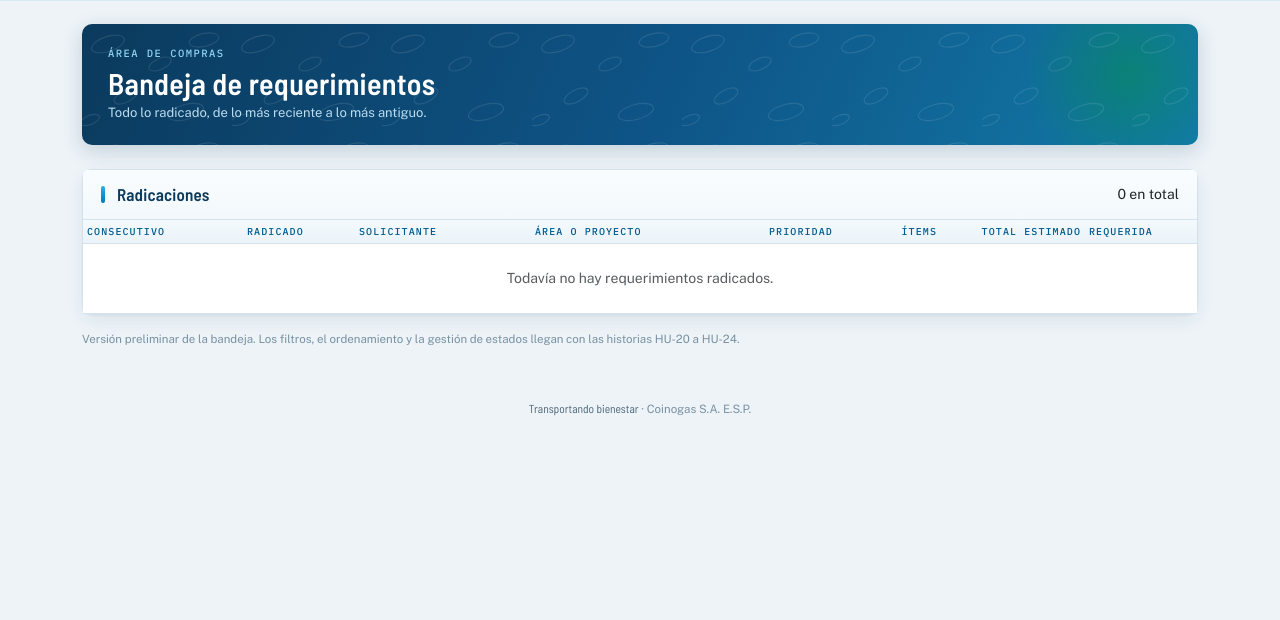
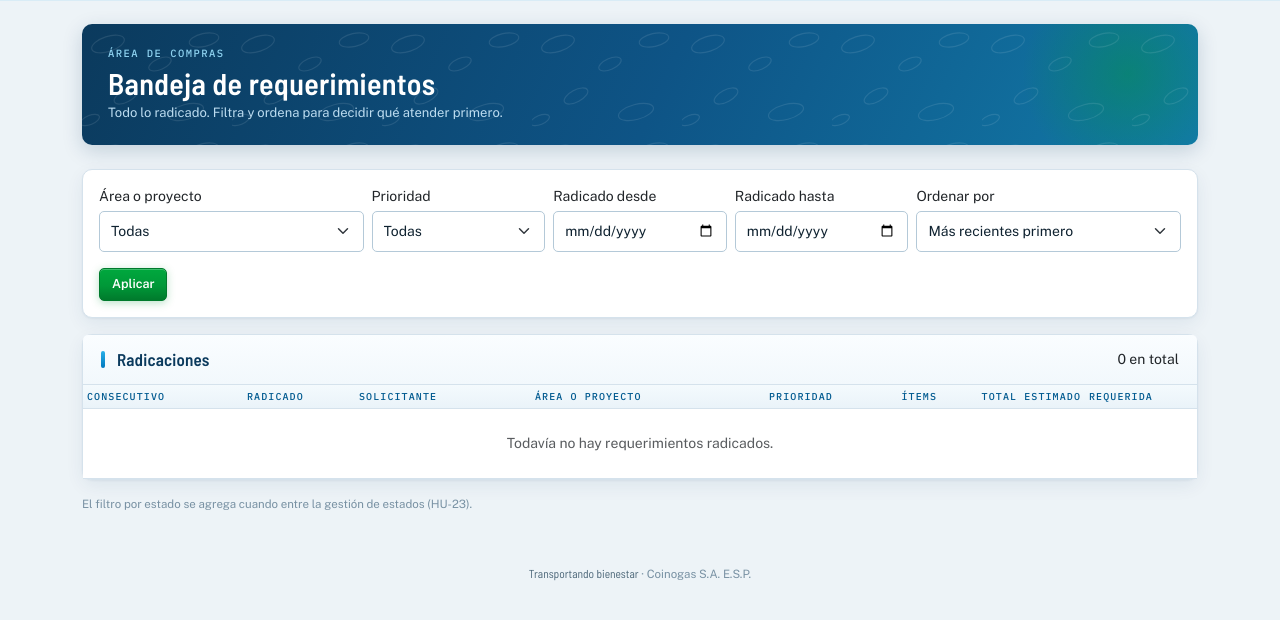
Before and after one commit to Davidcuama/via-coinogas, a Django app: page /requerimientos/bandeja/ in a window 1280 px wide. Shown: the part 60-680 px from the top of the page. Run offline with Django 5.2, Linux system fonts and the light colour scheme; the visitor is signed in with stand-in values (Sample User, id 1); data that the repository does not hold is empty.

Commit message:
HU-21: filtrar y ordenar la bandeja del area de compras
Filtros por area, prioridad y rango de fechas de radicacion, y orden por
fecha de radicacion, fecha requerida o prioridad. Los criterios viajan por
GET y se conservan al paginar. Un valor invalido se informa y no se aplica,
sin vaciar la bandeja. El filtro por estado entra con HU-23.

```diff
--- a/requerimientos/forms.py
+++ b/requerimientos/forms.py
@@ -1,7 +1,14 @@
 from django import forms
 from django.utils import timezone
 
-from .models import JUSTIFICACION_MAX_LENGTH, Item, Prioridad, Requerimiento, UnidadMedida
+from .models import (
+    JUSTIFICACION_MAX_LENGTH,
+    Area,
+    Item,
+    Prioridad,
+    Requerimiento,
+    UnidadMedida,
+)
 
 # HU-15: campos obligatorios del formato ADM-F-22 «Manifestación Requerimiento de
 # Compra». El formato exige al pie que no quede ningún espacio sin diligenciar;
@@ -262,3 +269,99 @@ def item_formset_desde_borrador(filas):
     if not filas:
         return ItemFormSet()
     return _fabrica_item_formset(extra=len(filas) - 1)(initial=filas)
+
+
+# HU-21: criterios de ordenamiento de la bandeja. La llave es lo que viaja en la
+# URL (?orden=...) y el valor, la etiqueta del selector y el `order_by` que aplica.
+# El último criterio de cada uno es el `pk`, para que el orden sea estable entre
+# páginas cuando dos requerimientos empatan.
+ORDEN_BANDEJA = {
+    "recientes": ("Más recientes primero", ("-fecha_solicitud", "-pk")),
+    "antiguos": ("Más antiguos primero", ("fecha_solicitud", "pk")),
+    "requerida": ("Fecha requerida más próxima", ("fecha_requerida", "prioridad__orden", "pk")),
+    "prioridad": ("Prioridad (Alta primero)", ("prioridad__orden", "fecha_requerida", "pk")),
+}
+ORDEN_BANDEJA_DEFECTO = "recientes"
+
+
+class FiltroBandejaForm(forms.Form):
+    """Filtros y ordenamiento de la bandeja del área de compras (HU-21).
+
+    Viaja por GET para que una vista filtrada se pueda recargar, compartir o
+    paginar sin perder los criterios. Todo es opcional: sin filtros, la bandeja
+    muestra todo lo radicado. Un valor inválido (un área que no existe, una
+    fecha mal escrita) se informa en el formulario y ese criterio simplemente
+    no se aplica: el analista nunca se queda con la bandeja en blanco por un
+    parámetro dañado en la URL.
+
+    El filtro por estado entra cuando HU-23 cree el campo `estado` en el
+    modelo; aquí basta con agregar el campo y su línea en `aplicar`.
+    """
+
+    area = forms.ModelChoiceField(
+        label="Área o proyecto",
+        queryset=Area.objects.all(),
+        required=False,
+        empty_label="Todas",
+        widget=forms.Select(attrs={"class": "form-select form-select-sm"}),
+    )
+    prioridad = forms.ModelChoiceField(
+        label="Prioridad",
+        queryset=Prioridad.objects.all(),
+        required=False,
+        empty_label="Todas",
+        widget=forms.Select(attrs={"class": "form-select form-select-sm"}),
+    )
+    desde = forms.DateField(
+        label="Radicado desde",
+        required=False,
+        widget=forms.DateInput(attrs={"class": "form-control form-control-sm", "type": "date"}),
+    )
+    hasta = forms.DateField(
+        label="Radicado hasta",
+        required=False,
+        widget=forms.DateInput(attrs={"class": "form-control form-control-sm", "type": "date"}),
+    )
+    orden = forms.ChoiceField(
+        label="Ordenar por",
+        required=False,
+        choices=[(clave, etiqueta) for clave, (etiqueta, _) in ORDEN_BANDEJA.items()],
+        widget=forms.Select(attrs={"class": "form-select form-select-sm"}),
+    )
+
+    def clean(self):
+        datos = super().clean()
+        desde, hasta = datos.get("desde"), datos.get("hasta")
+        if desde and hasta and desde > hasta:
+            # Se descartan ambas fechas: no hay forma de saber cuál de las dos
+            # quiso decir el analista, y aplicar solo una daría un resultado
+            # que él no pidió.
+            datos.pop("desde")
+            datos.pop("hasta")
+            raise forms.ValidationError(
+                "La fecha «desde» no puede ser posterior a la fecha «hasta»."
+            )
+        return datos
+
+    def criterios(self):
+        """Criterios válidos, incluso si otros campos del formulario fallaron."""
+        self.is_valid()
+        return {campo: valor for campo, valor in self.cleaned_data.items() if valor}
+
+    def hay_filtros(self):
+        """``True`` si hay algún filtro aplicado (el orden no cuenta como filtro)."""
+        return any(campo != "orden" for campo in self.criterios())
+
+    def aplicar(self, consulta):
+        """Filtra y ordena la consulta de la bandeja con los criterios válidos."""
+        criterios = self.criterios()
+        if "area" in criterios:
+            consulta = consulta.filter(area=criterios["area"])
+        if "prioridad" in criterios:
+            consulta = consulta.filter(prioridad=criterios["prioridad"])
+        if "desde" in criterios:
+            consulta = consulta.filter(fecha_solicitud__gte=criterios["desde"])
+        if "hasta" in criterios:
+            consulta = consulta.filter(fecha_solicitud__lte=criterios["hasta"])
+        orden = criterios.get("orden", ORDEN_BANDEJA_DEFECTO)
+        return consulta.order_by(*ORDEN_BANDEJA[orden][1])
--- a/requerimientos/templates/requerimientos/bandeja.html
+++ b/requerimientos/templates/requerimientos/bandeja.html
@@ -8,22 +8,78 @@
   <div class="banda mb-4">
     <div class="eyebrow">Área de compras</div>
     <h1>Bandeja de requerimientos</h1>
-    <p class="sub">Todo lo radicado, de lo más reciente a lo más antiguo.</p>
+    <p class="sub">Todo lo radicado. Filtra y ordena para decidir qué atender primero.</p>
   </div>
+
+  {% comment %}
+    HU-21: los filtros viajan por GET para que la vista filtrada se pueda
+    recargar, compartir y paginar sin perder los criterios.
+  {% endcomment %}
+  <form method="get" class="card mb-3" id="filtros-bandeja" role="search">
+    <div class="card-body">
+      {% if filtros.errors %}
+        <div class="alert alert-warning py-2 small" role="alert" id="errores-filtros">
+          Algunos filtros no se aplicaron:
+          <ul class="mb-0">
+            {% for campo in filtros %}{% for error in campo.errors %}<li>{{ campo.label }}: {{ error }}</li>{% endfor %}{% endfor %}
+            {% for error in filtros.non_field_errors %}<li>{{ error }}</li>{% endfor %}
+          </ul>
+        </div>
+      {% endif %}
+      <div class="row g-2 align-items-end">
+        <div class="col-6 col-md-3">
+          <label for="{{ filtros.area.id_for_label }}" class="mini mb-1">{{ filtros.area.label }}</label>
+          {{ filtros.area }}
+        </div>
+        <div class="col-6 col-md-2">
+          <label for="{{ filtros.prioridad.id_for_label }}" class="mini mb-1">{{ filtros.prioridad.label }}</label>
+          {{ filtros.prioridad }}
+        </div>
+        <div class="col-6 col-md-2">
+          <label for="{{ filtros.desde.id_for_label }}" class="mini mb-1">{{ filtros.desde.label }}</label>
+          {{ filtros.desde }}
+        </div>
+        <div class="col-6 col-md-2">
+          <label for="{{ filtros.hasta.id_for_label }}" class="mini mb-1">{{ filtros.hasta.label }}</label>
+          {{ filtros.hasta }}
+        </div>
+        <div class="col-12 col-md-3">
+          <label for="{{ filtros.orden.id_for_label }}" class="mini mb-1">{{ filtros.orden.label }}</label>
+          {{ filtros.orden }}
+        </div>
+      </div>
+      <div class="d-flex gap-2 mt-3">
+        <button type="submit" class="btn btn-primary btn-sm" id="aplicar-filtros">Aplicar</button>
+        {% if request.GET %}
+          <a href="{% url 'requerimientos:bandeja' %}" class="btn btn-outline-secondary btn-sm"
+             id="limpiar-filtros">Limpiar</a>
+        {% endif %}
+      </div>
+    </div>
+  </form>
 
   <div class="card">
     <div class="card-header">
       <h2>Radicaciones</h2>
-      <span class="mini">{{ page_obj.paginator.count }} en total</span>
+      {% if hay_filtros %}
+        <span class="mini" id="conteo-resultados">
+          {{ page_obj.paginator.count }} resultado{{ page_obj.paginator.count|pluralize }} con los filtros aplicados
+        </span>
+      {% else %}
+        <span class="mini">{{ page_obj.paginator.count }} en total</span>
+      {% endif %}
     </div>
     <div class="card-body p-0">
-      {% include "requerimientos/_tabla_requerimientos.html" with mostrar_solicitante=True enlazar_ficha=True vacio="Todavía no hay requerimientos radicados." %}
+      {% if hay_filtros %}
+        {% include "requerimientos/_tabla_requerimientos.html" with mostrar_solicitante=True enlazar_ficha=True vacio="Ningún requerimiento coincide con los filtros. Prueba con otros criterios o límpialos." %}
+      {% else %}
+        {% include "requerimientos/_tabla_requerimientos.html" with mostrar_solicitante=True enlazar_ficha=True vacio="Todavía no hay requerimientos radicados." %}
+      {% endif %}
     </div>
   </div>
 
   <p class="form-text mt-3">
-    Versión preliminar de la bandeja. Los filtros, el ordenamiento y la gestión
-    de estados llegan con las historias HU-20 a HU-24.
+    El filtro por estado se agrega cuando entre la gestión de estados (HU-23).
   </p>
 
 </div>
--- a/requerimientos/views.py
+++ b/requerimientos/views.py
@@ -10,7 +10,12 @@ from django.views import View
 from django.views.generic import CreateView, DetailView, ListView, TemplateView
 
 from . import borradores, perfiles
-from .forms import ItemFormSet, RequerimientoForm, item_formset_desde_borrador
+from .forms import (
+    FiltroBandejaForm,
+    ItemFormSet,
+    RequerimientoForm,
+    item_formset_desde_borrador,
+)
 from .models import Requerimiento
 from .notificaciones import notificar_confirmacion_solicitante, notificar_radicacion
 
@@ -70,11 +75,12 @@ class PerfilRequeridoMixin(AccessMixin):
 
 
 class BandejaView(PerfilRequeridoMixin, ListView):
-    """Bandeja del área de compras.
+    """Bandeja del área de compras (HU-20, HU-21).
 
-    Versión preliminar: lista lo radicado, de lo más reciente a lo más antiguo.
-    Los filtros, el ordenamiento y la gestión de estados son HU-20 a HU-24 y no
-    se adelantan aquí.
+    Lista lo radicado y deja filtrarlo por área, prioridad y rango de fechas de
+    radicación, y ordenarlo por fecha de radicación, fecha requerida o
+    prioridad, para que el analista decida qué atender primero. Sin filtros
+    muestra todo, de lo más reciente a lo más antiguo.
     """
 
     template_name = "requerimientos/bandeja.html"
@@ -82,12 +88,28 @@ class BandejaView(PerfilRequeridoMixin, ListView):
     paginate_by = 25
     perfiles_permitidos = (perfiles.ANALISTA, perfiles.ADMINISTRADOR)
 
+    def get_filtros(self):
+        if not hasattr(self, "_filtros"):
+            self._filtros = FiltroBandejaForm(self.request.GET)
+        return self._filtros
+
     def get_queryset(self):
-        return (
-            Requerimiento.objects.select_related("area", "centro_costo", "prioridad")
-            .prefetch_related("items")
-            .order_by("-fecha_solicitud", "-pk")
-        )
+        consulta = Requerimiento.objects.select_related(
+            "area", "centro_costo", "prioridad"
+        ).prefetch_related("items")
+        return self.get_filtros().aplicar(consulta)
+
+    def get_context_data(self, **kwargs):
+        contexto = super().get_context_data(**kwargs)
+        filtros = self.get_filtros()
+        contexto["filtros"] = filtros
+        contexto["hay_filtros"] = filtros.hay_filtros()
+        # Los filtros viajan en cada enlace de paginación: sin esto, pasar a la
+        # página 2 devolvería la bandeja completa sin filtrar.
+        parametros = self.request.GET.copy()
+        parametros.pop("page", None)
+        contexto["parametros_filtro"] = parametros.urlencode()
+        return contexto
 
 
 class MisRequerimientosView(LoginRequiredMixin, ListView):
```
Also changed, not shown: requerimientos/tests.py (+147 -0 lines).
